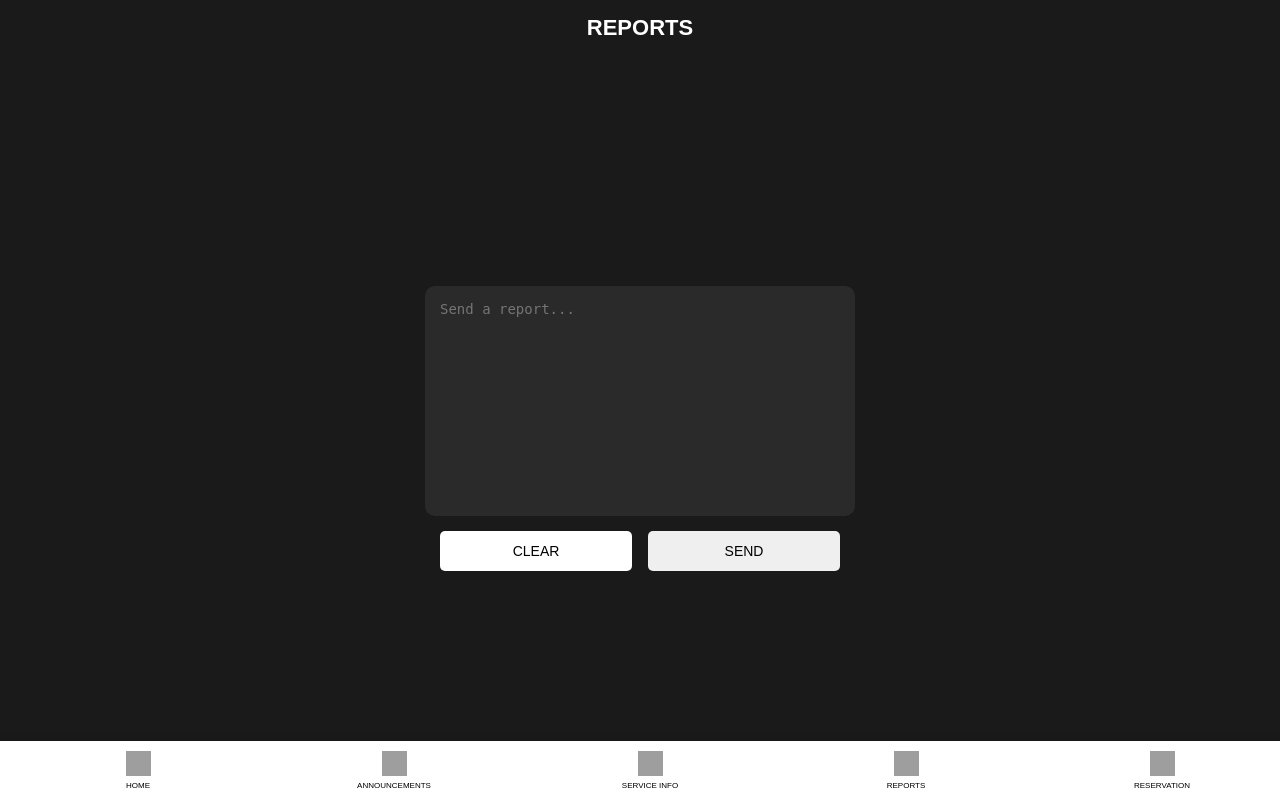
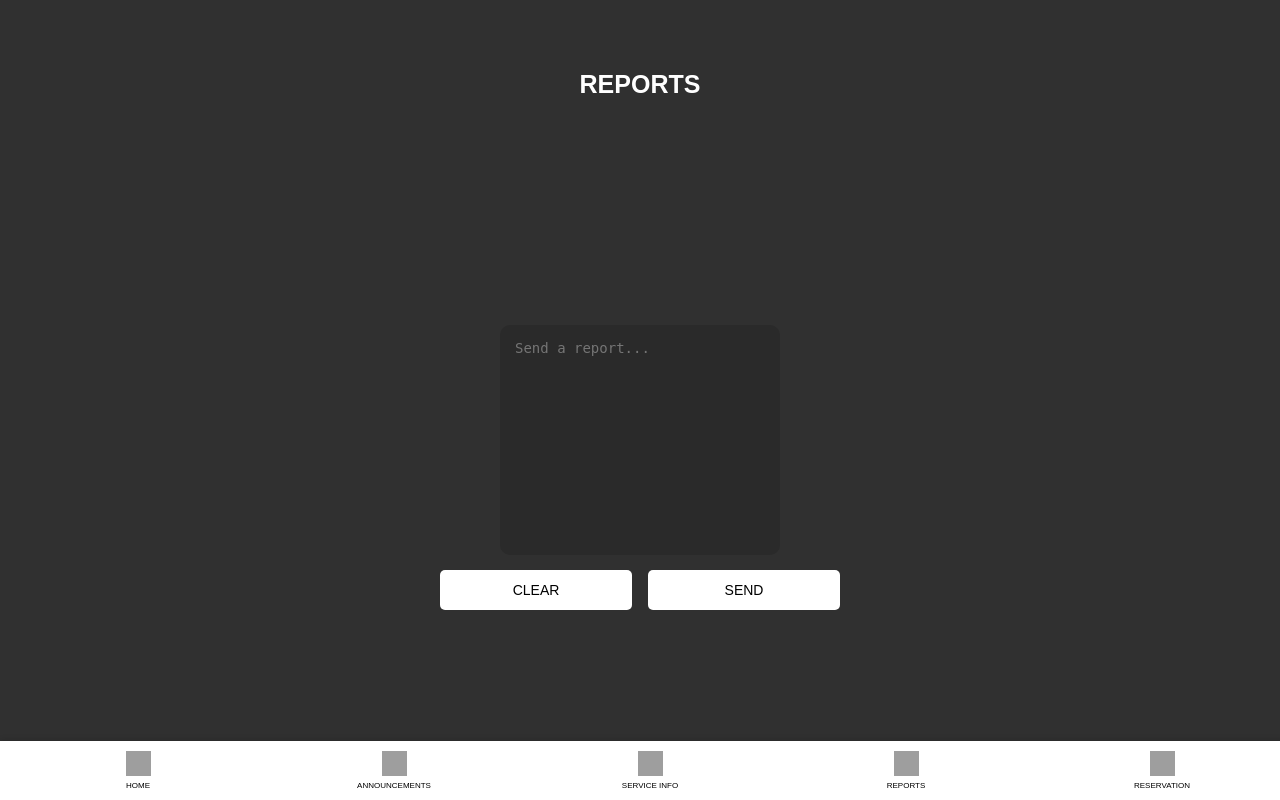
Before and after one commit to justspaun/VA-HUB, a PHP site: page /report.html in a window 1280 px wide. Run offline with PHP 8.4, Linux system fonts and the light colour scheme; grey boxes are pictures that could not be loaded.

Commit message:
Update report.css

```diff
--- a/report.css
+++ b/report.css
@@ -5,7 +5,7 @@ html, body {
   height: 100%;
   overflow: hidden;
   font-family: Arial, sans-serif;
-  background-color: #1a1a1a;
+  background-color: #303030;
   color: white;
 }
 
@@ -18,21 +18,18 @@ html, body {
 
 /* Header styling */
 header {
-  background-color: #1a1a1a;
-  padding: 8px 20px;
-  display: flex;
-  justify-content: center;
-  align-items: center;
-  position: relative;
-  height: 40px;
+    text-align: center;
+    padding: 20px;
+    color: white;
 }
 
 header h1 {
-  font-size: 22px;
-  margin: 0;
-  line-height: 1;
-  flex-grow: 1;
-  text-align: center;
+    font-size: 25px;
+    font-weight: bold;
+    margin-top: 50px;
+    text-align: center;
+    margin-right: 100pxpx;
+    text-align: center;
 }
 
 /* Centered main content */
@@ -47,7 +44,7 @@ main {
 /* Text area styling */
 textarea {
   width: 90%;
-  max-width: 400px;
+  max-width: 250px;
   height: 200px;
   background-color: #2a2a2a;
   color: white;
@@ -81,7 +78,7 @@ button {
   color: black;
 }
 
-.post-btn {
+.send-btn {
   background-color: white;
   color: black;
 }
```
